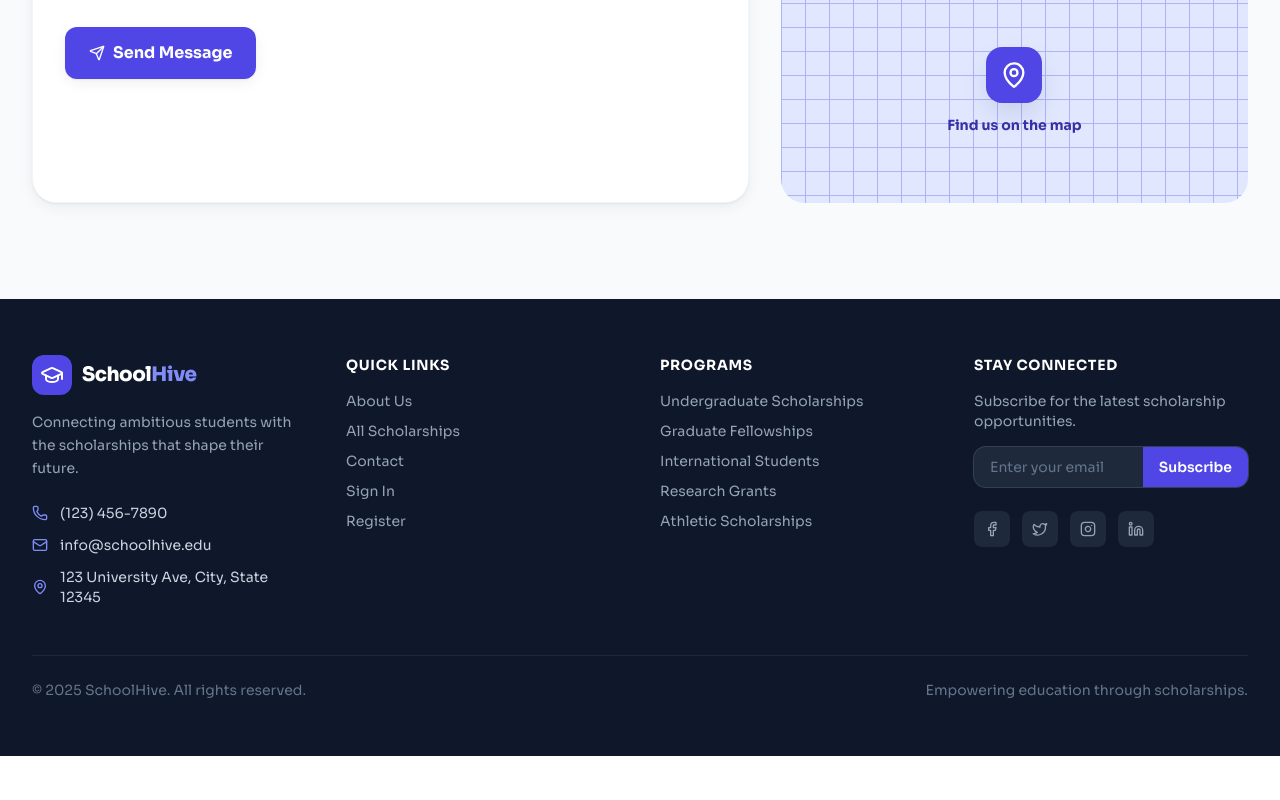
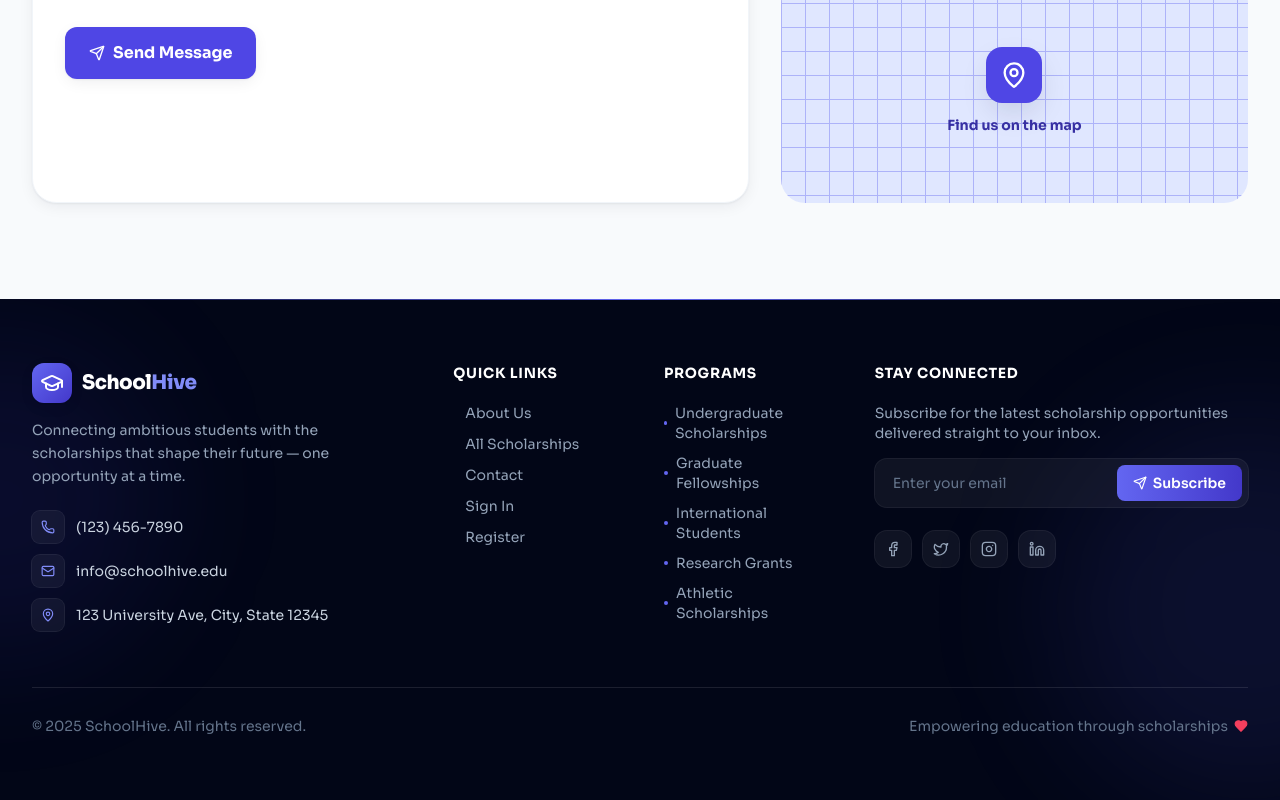
Before and after one commit to ShehabShan/School-Hive, a React (Vite) app: page / in a window 1280 px wide. Shown: the part 5081-5881 px from the top of the page. Before the commit the page ends 5837 px from the top, so only its background shows below. Built offline with nearby package versions, Linux system fonts and the light colour scheme; no server answers.

Commit message:
feat(ui): redesign Footer with glass newsletter, animated links, gradient accents Co-authored-by: monkeycode-ai <monkeycode-ai@chaitin.com>

```diff
--- a/src/Component/Footer.jsx
+++ b/src/Component/Footer.jsx
@@ -8,6 +8,9 @@ import {
   Instagram,
   Linkedin,
   GraduationCap,
+  Send,
+  ArrowRight,
+  Heart,
 } from "lucide-react";
 
 const quickLinks = [
@@ -27,50 +30,66 @@ const programs = [
 ];
 
 const socials = [
-  { icon: Facebook, label: "Facebook" },
-  { icon: Twitter, label: "Twitter" },
-  { icon: Instagram, label: "Instagram" },
-  { icon: Linkedin, label: "LinkedIn" },
+  { icon: Facebook, label: "Facebook", href: "#" },
+  { icon: Twitter, label: "Twitter", href: "#" },
+  { icon: Instagram, label: "Instagram", href: "#" },
+  { icon: Linkedin, label: "LinkedIn", href: "#" },
 ];
 
 const Footer = () => {
   return (
-    <footer className="bg-slate-900 text-slate-300">
-      <div className="container-page py-14">
-        <div className="grid grid-cols-1 gap-10 sm:grid-cols-2 lg:grid-cols-4">
+    <footer className="relative overflow-hidden bg-slate-950 text-slate-300">
+      <div className="absolute inset-x-0 top-0 h-px bg-gradient-to-r from-transparent via-brand-500 to-transparent" />
+      <div
+        aria-hidden
+        className="pointer-events-none absolute -left-40 top-10 h-80 w-80 rounded-full bg-brand-600/10 blur-3xl"
+      />
+      <div
+        aria-hidden
+        className="pointer-events-none absolute -right-40 bottom-0 h-96 w-96 rounded-full bg-indigo-500/10 blur-3xl"
+      />
+
+      <div className="container-page relative py-16">
+        <div className="grid grid-cols-1 gap-12 sm:grid-cols-2 lg:grid-cols-12">
           {/* Brand + Contact */}
-          <div>
-            <Link to="/" className="flex items-center gap-2.5">
-              <span className="flex h-10 w-10 items-center justify-center rounded-xl bg-brand-600 text-white">
+          <div className="lg:col-span-4">
+            <Link to="/" className="group flex items-center gap-2.5">
+              <span className="flex h-10 w-10 items-center justify-center rounded-xl bg-gradient-to-br from-brand-500 to-brand-700 text-white shadow-soft transition-transform duration-200 group-hover:-rotate-3 group-hover:scale-105">
                 <GraduationCap className="h-6 w-6" />
               </span>
               <span className="text-xl font-extrabold tracking-tight text-white">
                 School<span className="text-brand-400">Hive</span>
               </span>
             </Link>
-            <p className="mt-4 text-sm leading-relaxed text-slate-400">
+            <p className="mt-4 max-w-sm text-sm leading-relaxed text-slate-400">
               Connecting ambitious students with the scholarships that shape
-              their future.
+              their future — one opportunity at a time.
             </p>
             <ul className="mt-6 space-y-3 text-sm">
               <li className="flex items-center gap-3">
-                <Phone className="h-4 w-4 shrink-0 text-brand-400" />
+                <span className="flex h-8 w-8 shrink-0 items-center justify-center rounded-lg bg-white/5 ring-1 ring-white/10">
+                  <Phone className="h-3.5 w-3.5 text-brand-400" />
+                </span>
                 <span>(123) 456-7890</span>
               </li>
               <li className="flex items-center gap-3">
-                <Mail className="h-4 w-4 shrink-0 text-brand-400" />
+                <span className="flex h-8 w-8 shrink-0 items-center justify-center rounded-lg bg-white/5 ring-1 ring-white/10">
+                  <Mail className="h-3.5 w-3.5 text-brand-400" />
+                </span>
                 <span>info@schoolhive.edu</span>
               </li>
               <li className="flex items-center gap-3">
-                <MapPin className="h-4 w-4 shrink-0 text-brand-400" />
+                <span className="flex h-8 w-8 shrink-0 items-center justify-center rounded-lg bg-white/5 ring-1 ring-white/10">
+                  <MapPin className="h-3.5 w-3.5 text-brand-400" />
+                </span>
                 <span>123 University Ave, City, State 12345</span>
               </li>
             </ul>
           </div>
 
           {/* Quick Links */}
-          <div>
-            <h3 className="mb-4 text-sm font-bold uppercase tracking-wider text-white">
+          <div className="lg:col-span-2">
+            <h3 className="mb-5 text-sm font-bold uppercase tracking-wider text-white">
               Quick Links
             </h3>
             <ul className="space-y-2.5 text-sm">
@@ -78,9 +97,12 @@ const Footer = () => {
                 <li key={link.label}>
                   <Link
                     to={link.to}
-                    className="text-slate-400 transition-colors hover:text-brand-400"
+                    className="group inline-flex items-center gap-1.5 text-slate-400 transition-colors hover:text-brand-400"
                   >
-                    {link.label}
+                    <ArrowRight className="h-3 w-3 -translate-x-1 opacity-0 transition-all duration-200 group-hover:translate-x-0 group-hover:opacity-100" />
+                    <span className="-translate-x-1.5 transition-transform duration-200 group-hover:translate-x-0">
+                      {link.label}
+                    </span>
                   </Link>
                 </li>
               ))}
@@ -88,13 +110,14 @@ const Footer = () => {
           </div>
 
           {/* Programs */}
-          <div>
-            <h3 className="mb-4 text-sm font-bold uppercase tracking-wider text-white">
+          <div className="lg:col-span-2">
+            <h3 className="mb-5 text-sm font-bold uppercase tracking-wider text-white">
               Programs
             </h3>
             <ul className="space-y-2.5 text-sm">
               {programs.map((program) => (
-                <li key={program} className="text-slate-400">
+                <li key={program} className="flex items-center gap-2 text-slate-400">
+                  <span className="h-1 w-1 rounded-full bg-brand-500" />
                   {program}
                 </li>
               ))}
@@ -102,40 +125,42 @@ const Footer = () => {
           </div>
 
           {/* Newsletter */}
-          <div>
-            <h3 className="mb-4 text-sm font-bold uppercase tracking-wider text-white">
+          <div className="lg:col-span-4">
+            <h3 className="mb-5 text-sm font-bold uppercase tracking-wider text-white">
               Stay Connected
             </h3>
             <p className="text-sm text-slate-400">
-              Subscribe for the latest scholarship opportunities.
+              Subscribe for the latest scholarship opportunities delivered
+              straight to your inbox.
             </p>
             <form
               className="mt-4"
               onSubmit={(e) => e.preventDefault()}
             >
-              <div className="flex overflow-hidden rounded-xl bg-slate-800 ring-1 ring-slate-700 focus-within:ring-2 focus-within:ring-brand-500">
+              <div className="flex overflow-hidden rounded-xl bg-white/5 p-1.5 ring-1 ring-white/10 transition-shadow focus-within:ring-2 focus-within:ring-brand-500">
                 <input
                   type="email"
                   required
                   placeholder="Enter your email"
                   aria-label="Email address"
-                  className="w-full bg-transparent px-4 py-2.5 text-sm text-white placeholder:text-slate-500 focus:outline-none"
+                  className="w-full bg-transparent px-3 py-1.5 text-sm text-white placeholder:text-slate-500 focus:outline-none"
                 />
                 <button
                   type="submit"
-                  className="bg-brand-600 px-4 text-sm font-semibold text-white transition-colors hover:bg-brand-700"
+                  className="inline-flex shrink-0 items-center gap-1.5 rounded-lg bg-gradient-to-r from-brand-500 to-brand-700 px-4 py-2 text-sm font-semibold text-white transition-all duration-200 hover:from-brand-600 hover:to-brand-800 hover:shadow-soft"
                 >
+                  <Send className="h-3.5 w-3.5" />
                   Subscribe
                 </button>
               </div>
             </form>
             <div className="mt-6 flex gap-3">
-              {socials.map(({ icon: Icon, label }) => (
+              {socials.map(({ icon: Icon, label, href }) => (
                 <a
                   key={label}
-                  href="#"
+                  href={href}
                   aria-label={label}
-                  className="flex h-9 w-9 items-center justify-center rounded-lg bg-slate-800 text-slate-400 transition-colors hover:bg-brand-600 hover:text-white"
+                  className="flex h-9 w-9 items-center justify-center rounded-xl bg-white/5 text-slate-400 ring-1 ring-white/10 transition-all duration-200 hover:-translate-y-0.5 hover:bg-gradient-to-br hover:from-brand-500 hover:to-brand-700 hover:text-white hover:ring-transparent"
                 >
                   <Icon className="h-4 w-4" />
                 </a>
@@ -144,9 +169,12 @@ const Footer = () => {
           </div>
         </div>
 
-        <div className="mt-12 flex flex-col items-center justify-between gap-3 border-t border-slate-800 pt-6 text-sm text-slate-500 sm:flex-row">
+        <div className="mt-14 flex flex-col items-center justify-between gap-3 border-t border-white/10 pt-7 text-sm text-slate-500 sm:flex-row">
           <p>&copy; {new Date().getFullYear()} SchoolHive. All rights reserved.</p>
-          <p>Empowering education through scholarships.</p>
+          <p className="inline-flex items-center gap-1.5">
+            Empowering education through scholarships
+            <Heart className="h-3.5 w-3.5 fill-rose-500 text-rose-500" />
+          </p>
         </div>
       </div>
     </footer>
```
Also changed, not shown: 1 other file (tests, documents, lock files or other folders).
